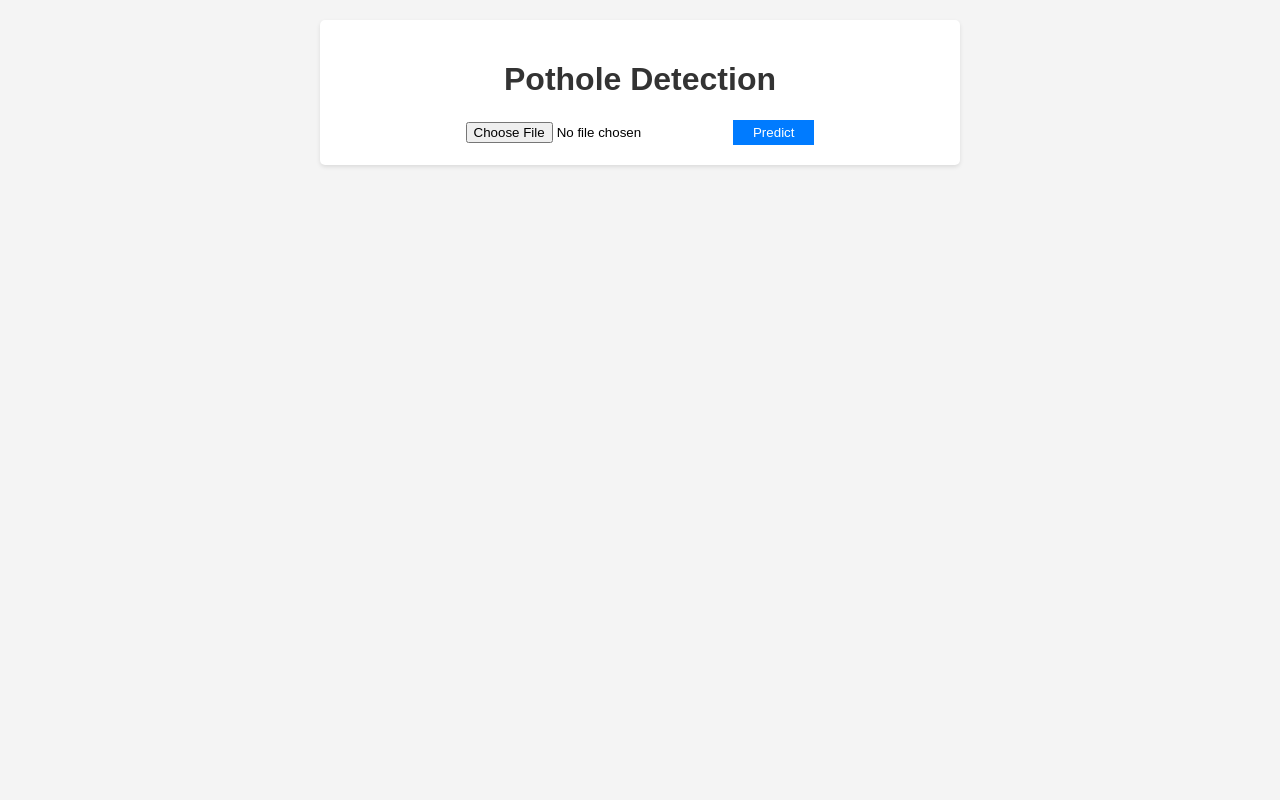
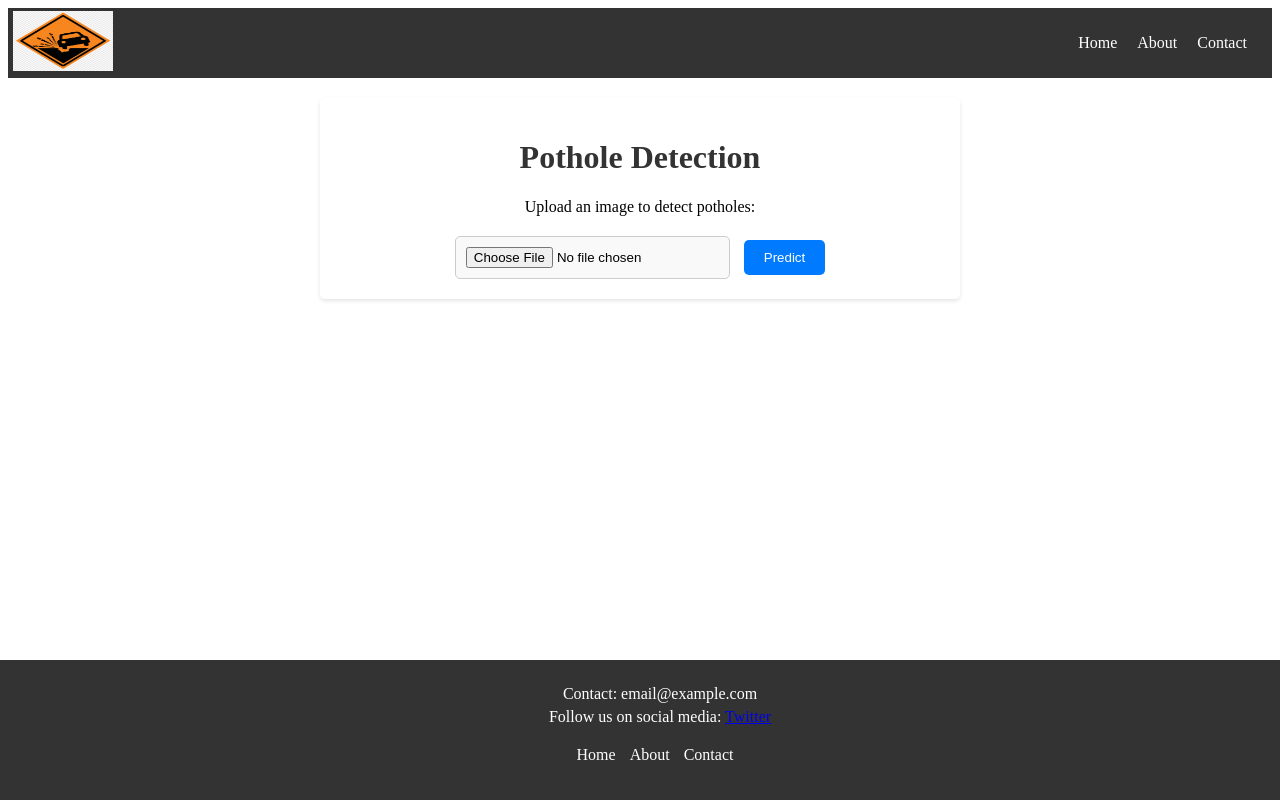
Before and after one commit to itzsshashank/simple_Pothole_Detection, a Flask app: page / in a window 1280 px wide. Run offline with Flask 3, Linux system fonts and the light colour scheme.

Commit message:
updating html and css

```diff
--- a/static/styles.css
+++ b/static/styles.css
@@ -1,9 +1,46 @@
-body {
-    font-family: Arial, sans-serif;
+
+header {
+    background-color: #333;
+    color: white;
+    padding: 3px 5px;
+    display: flex;
+    justify-content: space-between;
+    align-items: center;
+}
+
+/* below is for logo */
+.logo img {
+    height: 60px;
+    width: 100px;
+}
+
+nav ul {
+    list-style-type: none;
     margin: 0;
     padding: 0;
-    background-color: #f4f4f4;
+    display: flex;
 }
+
+nav ul li {
+    margin-right: 20px;
+}
+
+nav ul li a {
+    color: white;
+    text-decoration: none;
+}
+
+
+#imagePreview {
+    margin-top: 20px;
+}
+
+#predictionResult {
+    margin-top: 20px;
+}
+
+
+/* below is for container */
 
 .container {
     max-width: 600px;
@@ -12,30 +49,76 @@ body {
     background-color: #fff;
     border-radius: 5px;
     box-shadow: 0 2px 4px rgba(0, 0, 0, 0.1);
+    text-align: center; /* Center align content */
 }
 
+
 h1 {
-    text-align: center;
     color: #333;
 }
 
 form {
-    text-align: center;
     margin-top: 20px;
 }
 
 input[type="file"] {
     margin-right: 10px;
+    padding: 10px;
+    border-radius: 5px;
+    border: 1px solid #ccc;
+    background-color: #f9f9f9;
 }
 
 input[type="submit"] {
-    padding: 5px 20px;
+    padding: 10px 20px;
     background-color: #007bff;
     color: #fff;
     border: none;
+    border-radius: 5px;
     cursor: pointer;
+    transition: background-color 0.3s;
 }
 
 input[type="submit"]:hover {
     background-color: #0056b3;
 }
+
+/* below is for footer */
+
+footer {
+    background-color: #333;
+    color: white;
+    padding: 20px;
+    text-align: center;
+    position: fixed;
+    bottom: 0;
+    left: 0; /* Ensure the footer starts from the left edge */
+    width: 100%;
+}
+
+.contact-info {
+    margin-bottom: 20px;
+}
+
+.contact-info p {
+    margin: 5px 0;
+}
+
+.sitemap ul {
+    list-style-type: none;
+    padding: 0;
+}
+
+.sitemap ul li {
+    display: inline-block;
+    margin-right: 10px;
+}
+
+.sitemap ul li a {
+    color: white;
+    text-decoration: none;
+}
+
+.sitemap ul li a:hover {
+    text-decoration: underline;
+}
--- a/template/index.html
+++ b/template/index.html
@@ -6,12 +6,42 @@
     <link rel="stylesheet" type="text/css" href="{{ url_for('static', filename='styles.css') }}">
 </head>
 <body>
+    <header>
+        <div class="logo">
+            <img src="static/pothole.png" alt="Logo">
+        </div>
+        <nav>
+            <ul>
+                <li><a href="#">Home</a></li>
+                <li><a href="#">About</a></li>
+                <li><a href="#">Contact</a></li>
+            </ul>
+        </nav>
+    </header>
+
     <div class="container">
         <h1>Pothole Detection</h1>
-        <form method="POST" action="/predict" enctype="multipart/form-data">
-            <input type="file" name="image">
-            <input type="submit" value="Predict">
+        <p>Upload an image to detect potholes:</p>
+        <form id="uploadForm" method="POST" action="/predict" enctype="multipart/form-data">
+            <input type="file" name="image" id="imageUpload">
+            <input type="submit" value="Predict" id="predictBtn">
         </form>
     </div>
+
+    <footer>
+        <div class="contact-info">
+            <p>Contact: email@example.com</p>
+            <p>Follow us on social media: <a href="#">Twitter</a></p>
+        </div>
+        <div class="sitemap">
+            <ul>
+                <li><a href="#">Home</a></li>
+                <li><a href="#">About</a></li>
+                <li><a href="#">Contact</a></li>
+            </ul>
+        </div>
+    </footer>
+
+    <script src="script.js"></script>
 </body>
 </html>
```
Also changed, not shown: static/script.js (added, +37 -0 lines), static/download.jpg (deleted), static/logo.jpg (added), static/pothole.png (added).
